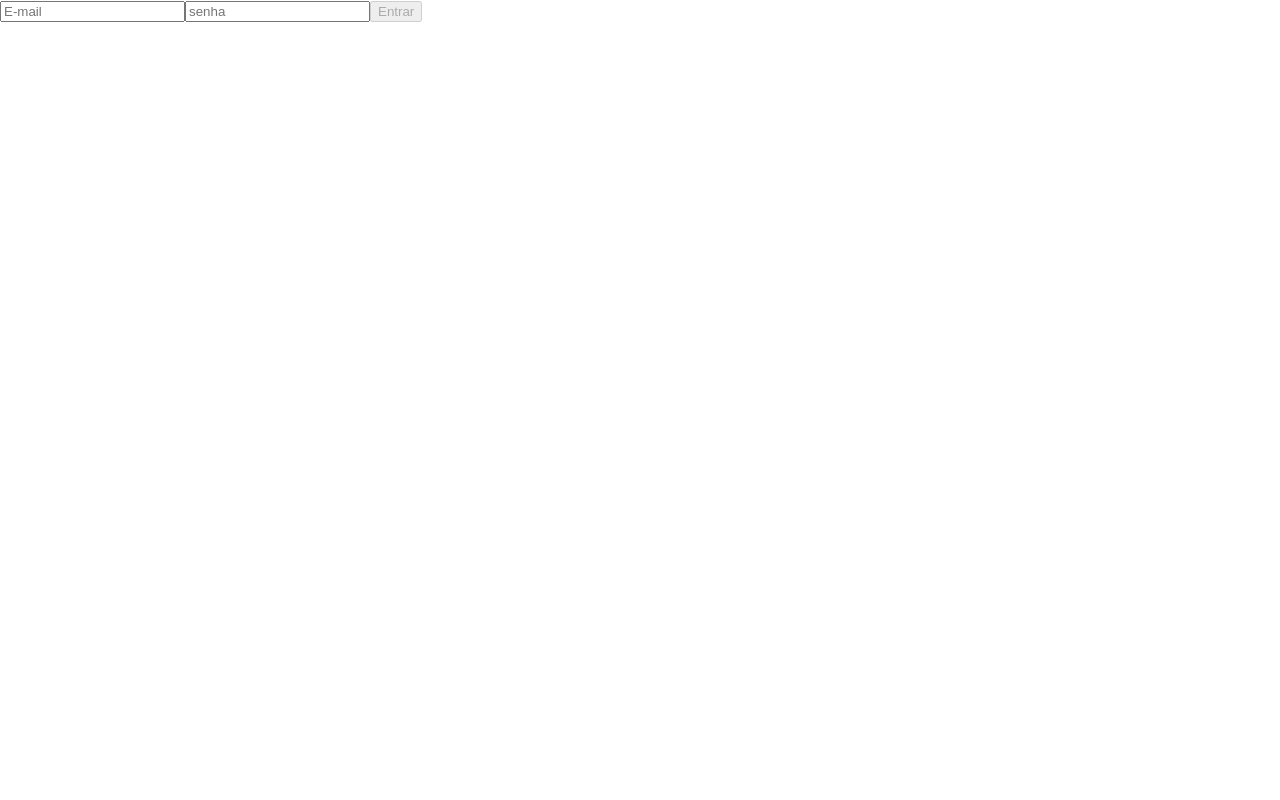
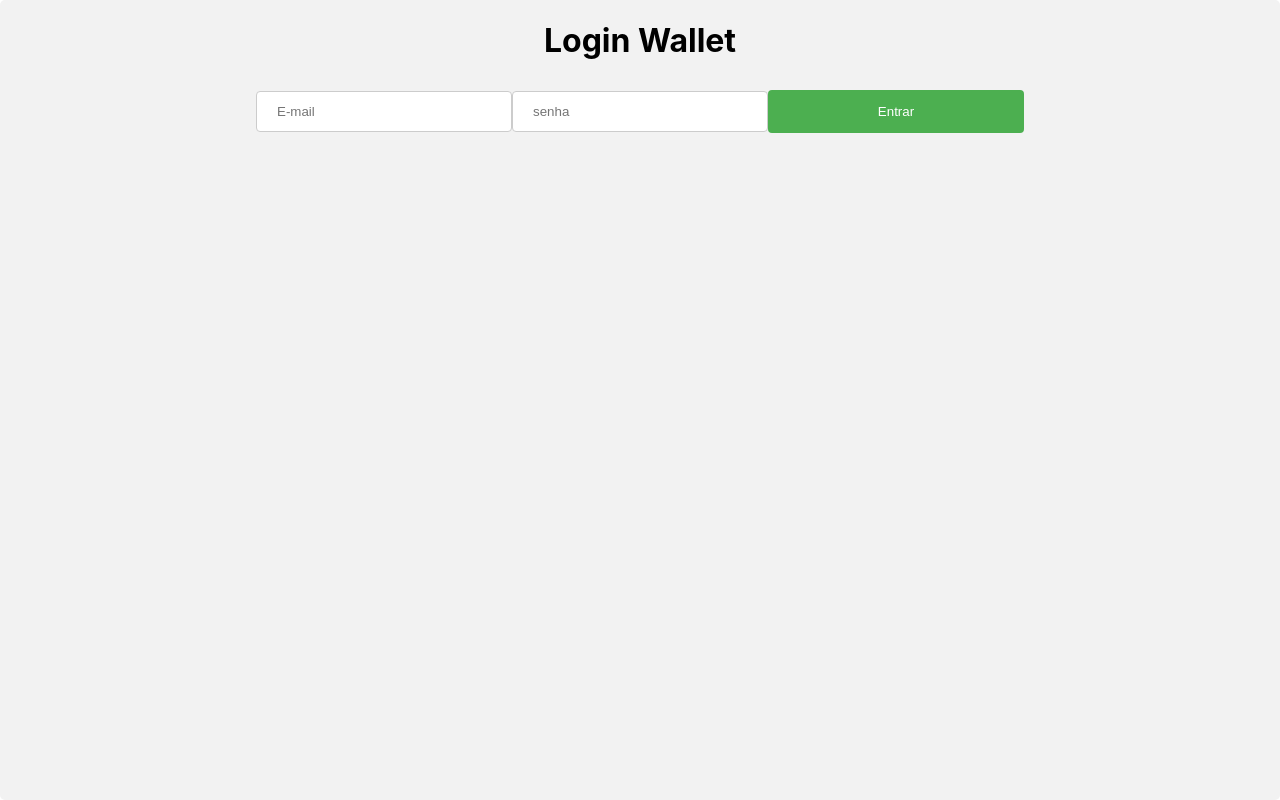
Before and after one commit to andre9653/Project-trybe-wallet, a React (Create React App) app: page / in a window 1280 px wide. Built offline with nearby package versions, Linux system fonts and the light colour scheme.

Commit message:
Estilização do login

```diff
--- a/package.json
+++ b/package.json
@@ -16,6 +16,7 @@
     "redux": "4.0.5",
     "redux-devtools-extension": "^2.13.8",
     "redux-thunk": "2.3.0",
+    "styled-components": "^5.3.1",
     "stylelint-order": "4.1.0"
   },
   "scripts": {
@@ -53,6 +54,7 @@
     "eslint-plugin-sonarjs": "0.5.0",
     "jest-localstorage-mock": "2.4.3",
     "stylelint": "13.8.0",
-    "stylelint-config-standard": "20.0.0"
+    "stylelint-config-standard": "20.0.0",
+    "typescript": "^3.9.10"
   }
 }
--- a/src/App.js
+++ b/src/App.js
@@ -1,14 +1,20 @@
 import React from 'react';
 import { Route, Switch } from 'react-router-dom';
+import styled from 'styled-components';
 import Login from './pages/Login';
 import Wallet from './pages/Wallet';
 
+const Main = styled.main`
+  display: flex;
+`;
 function App() {
   return (
-    <Switch>
-      <Route exact path="/" component={ Login } />
-      <Route exact path="/carteira" component={ Wallet } />
-    </Switch>
+    <Main>
+      <Switch>
+        <Route exact path="/" component={ Login } />
+        <Route exact path="/carteira" component={ Wallet } />
+      </Switch>
+    </Main>
   );
 }
 
--- a/src/pages/Login.js
+++ b/src/pages/Login.js
@@ -2,7 +2,43 @@ import React from 'react';
 import { connect } from 'react-redux';
 import { Redirect } from 'react-router-dom';
 import PropTypes from 'prop-types';
+import styled from 'styled-components';
 import { addValue } from '../actions';
+
+const Input = styled.input`
+  border: 1px solid #ccc;
+  border-radius: 4px;
+  box-sizing: border-box;
+  display: inline-block;
+  margin: 8px 0;
+  padding: 12px 20px;
+  width: 20vw;
+`;
+const Button = styled.button`
+  background-color: #4caf50;
+  border: none;
+  border-radius: 4px;
+  color: white;
+  cursor: pointer;
+  margin: 8px 0;
+  padding: 14px 20px;
+  width: 20vw;
+`;
+
+const Main = styled.main`
+  background-color: #f2f2f2;
+  border-radius: 5px;
+  height: 100vh;
+  justify-content: center;
+  margin: auto;
+  text-align: center;
+  width: 100vw;
+`;
+
+const H1 = styled.h1`
+  display: block;
+  text-align: center;
+`;
 
 class Login extends React.Component {
   constructor(props) {
@@ -48,8 +84,9 @@ class Login extends React.Component {
     const { email, password, validLogin, redirect } = this.state;
     if (redirect) return <Redirect to="/carteira" />;
     return (
-      <div>
-        <input
+      <Main>
+        <H1>Login Wallet</H1>
+        <Input
           name="email"
           type="email"
           placeholder="E-mail"
@@ -57,7 +94,7 @@ class Login extends React.Component {
           value={ email }
           onChange={ this.handleChange }
         />
-        <input
+        <Input
           name="password"
           type="password"
           value={ password }
@@ -65,14 +102,14 @@ class Login extends React.Component {
           data-testid="password-input"
           onChange={ this.handleChange }
         />
-        <button
+        <Button
           type="button"
           disabled={ !validLogin }
           onClick={ this.handelClick }
         >
           Entrar
-        </button>
-      </div>
+        </Button>
+      </Main>
     );
   }
 }
```
Also changed, not shown: .stylelintrc.json.
